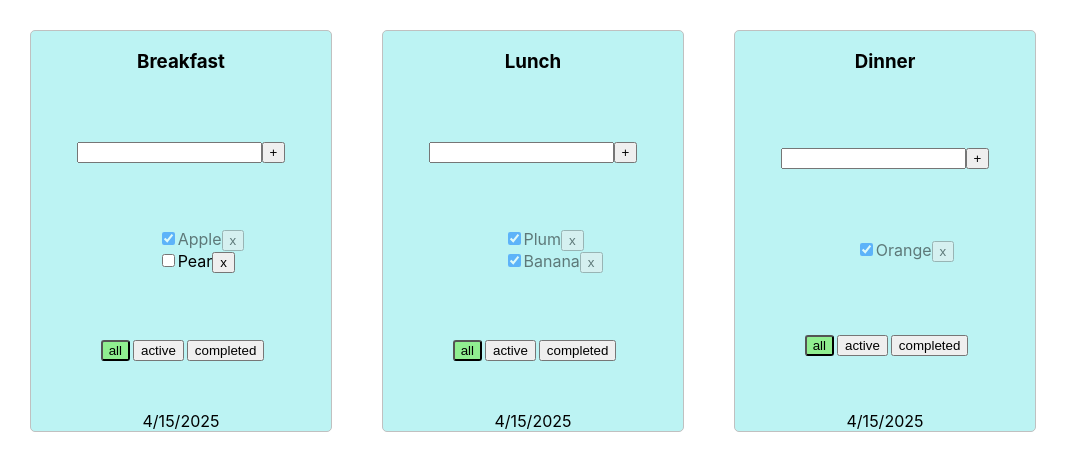
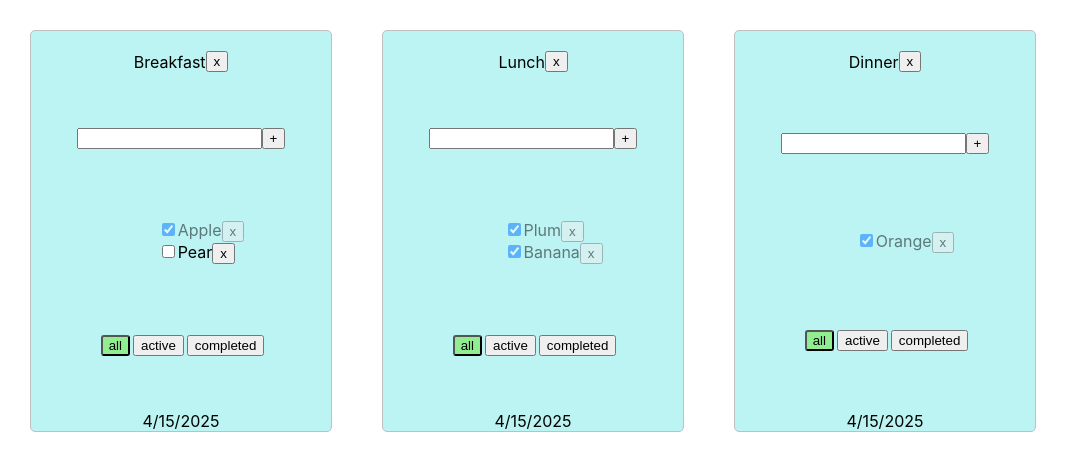
Before and after one commit to AliakseiKrasko/meal_planer, a React (Vite) app: page / in a window 1280 px wide. Shown: the top 470 px of the page, without its empty margins (0-1069 px from the left). Built offline with nearby package versions, Linux system fonts and the light colour scheme.

Commit message:
added button delete daymenu

```diff
--- a/src/App.tsx
+++ b/src/App.tsx
@@ -49,16 +49,7 @@ export const App = () => {
             ]
         }
     ])
-    /*const [filter, setFilter] = useState<FilterValue>('all')
 
-    let filteredPlanner = menuPlanner
-    if(filter === 'active'){
-        filteredPlanner = menuPlanner.filter(m =>!m.isDone)
-    }
-    if(filter === 'completed')
-        filteredPlanner = menuPlanner.filter(m => m.isDone)
-
-    }*/
     const data = new Date().toLocaleDateString()
 
     const toggleMenuItem = (groupId: string, itemId: string) => {
@@ -104,21 +95,9 @@ export const App = () => {
         ))
     }
 
-/*
-    const toggleMenu = (id: string) => {
-        setMenuPlanner(prevMenu => prevMenu.map(el =>
-            el.id === id ? {...el, isDone: !el.isDone} : el))
+    const deleteDayMenu = (id: string) => {
+        setMenuGroups(prev => prev.filter(m => m.id !== id))
     }
-    const createMenu = (title: string) => {
-        const newMenu = {
-            id: uuidv4(),
-            title: title,
-            isDone: false
-        }
-        const newMenuPlanner = [newMenu, ...menuPlanner]
-        setMenuPlanner(newMenuPlanner)
-
-    }*/
 
 
     return (
@@ -139,6 +118,7 @@ export const App = () => {
                     toggleMenu={(itemId) => toggleMenuItem(group.id, itemId)}
                     createMenu={(title) => addMenuItem(group.id, title)}
                     filter={group.filter}
+                    deleteDayMenu={deleteDayMenu}
                 />
             ))}
         </div>
--- a/src/PlannerItem.module.css
+++ b/src/PlannerItem.module.css
@@ -32,3 +32,9 @@
 .isDOneStyle {
     opacity: 0.5;
 }
+
+.container {
+    display: flex;
+    align-items: center;
+    margin-top: 20px;
+}
--- a/src/PlannerItem.tsx
+++ b/src/PlannerItem.tsx
@@ -14,14 +14,15 @@ type Props = {
     toggleMenu: (itemId: string) => void
     createMenu: (title: string) => void
     filter: FilterValue
+    deleteDayMenu: (id: string) => void
 }
 
-export const PlannerItem = ({ filter, title, menu, date, deleteTask, toggleMenu, changeFilter, createMenu}: Props) => {
+export const PlannerItem = ({ groupId, deleteDayMenu, filter, title, menu, date, deleteTask, toggleMenu, changeFilter, createMenu}: Props) => {
 
     const [menuTitle, setMenuTitle] = useState('')
     const [error, setError] = useState("")
 
-    const onChangeHadler = (taskId: string) => {
+    const onChangeHandler = (taskId: string) => {
         toggleMenu(taskId); // Вызываем функцию из пропсов
     };
     const createMenuHandler = () => {
@@ -42,11 +43,18 @@ export const PlannerItem = ({ filter, title, menu, date, deleteTask, toggleMenu,
             createMenuHandler()
         }
     }
+    const deleteMenuHandler = () => {
+        deleteDayMenu(groupId)
+    }
 
 
     return (
         <div className={s.card}>
-            <h3>{title}</h3>
+            <div className={s.container}>
+                {title}
+                <Buttons title={'х'} onClick={deleteMenuHandler} />
+            </div>
+
             <div>
                 {error && <div className={s.errorMessage}>{error}</div>}
                 <input value={menuTitle}
@@ -63,7 +71,7 @@ export const PlannerItem = ({ filter, title, menu, date, deleteTask, toggleMenu,
                     {menu.map(m => {
                         return (
                             <li key={m.id} className={m.isDone ? s.isDOneStyle : ''}>
-                                <input type="checkbox" checked={m.isDone} onChange={() => onChangeHadler(m.id)}/>
+                                <input type="checkbox" checked={m.isDone} onChange={() => onChangeHandler(m.id)}/>
                                 <span>{m.title}</span>
                                 <Buttons title={'х'} onClick={() => deleteTask(m.id)}/>
                             </li>
```
